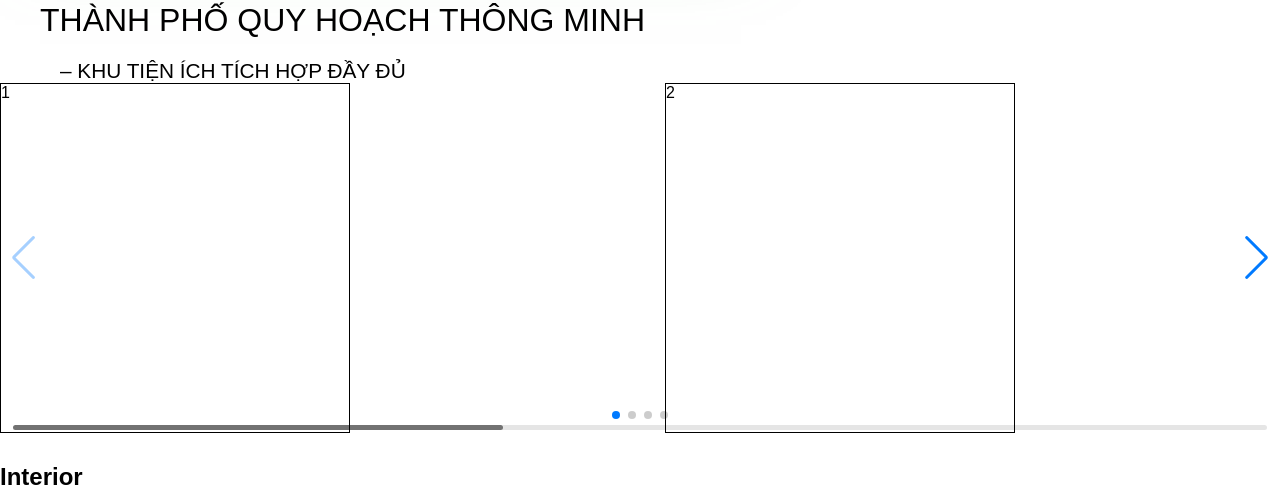
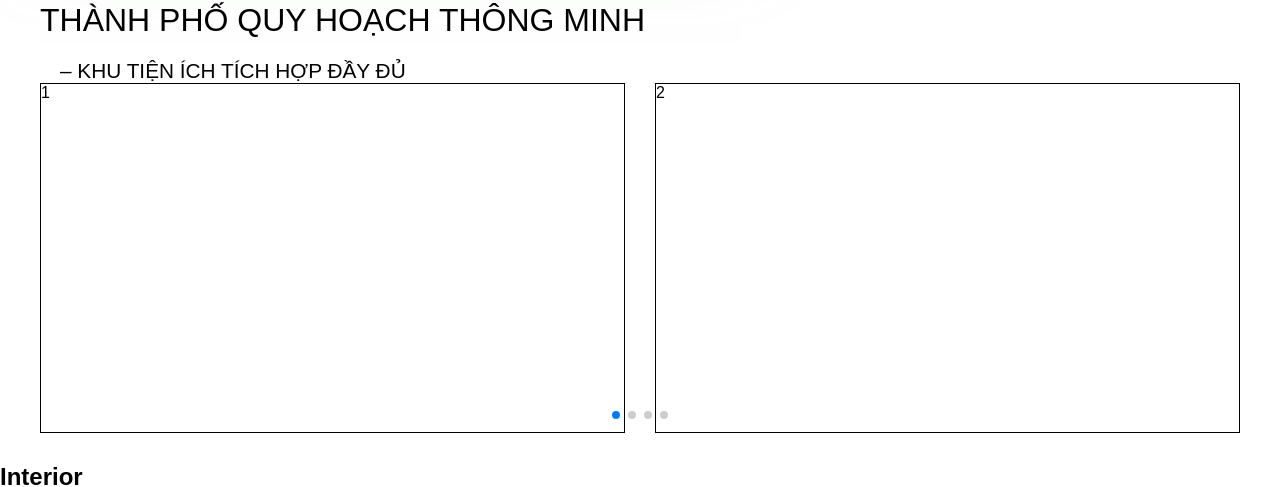
Before and after one commit to tuanpep/hasco-group, a React (Create React App) app: page / in a window 1280 px wide. Shown: the part 1922-2409 px from the top of the page. Built offline with nearby package versions, Linux system fonts and the light colour scheme.

Commit message:
update highlights component

```diff
--- a/src/components/Hightlights.tsx
+++ b/src/components/Hightlights.tsx
@@ -16,6 +16,10 @@ const HighlightsContainer = styled.div`
   color: #000;
   font-family: "Roboto Slab", sans-serif;
   padding-top: 50px;
+
+  .swiper-container {
+    max-width: 1200px;
+  }
 `;
 
 const HighLightContent = styled.div`
@@ -37,12 +41,8 @@ const HighLightContent = styled.div`
   }
 `;
 
-const SwiperContainer = styled.div`
+const HighLightItem = styled.div`
   width: 100%;
-`;
-
-const HighLightItem = styled.div`
-  width: 350px;
   height: 350px;
   border: 1px solid #000;
 `;
@@ -56,15 +56,13 @@ export function Highlights(props: IHighlightsProps) {
         <h4 className="sub-title">– Khu tiện ích tích hợp đầy đủ</h4>
       </HighLightContent>
 
-      <SwiperContainer>
       <Swiper
         // install Swiper modules
         modules={[Navigation, Pagination, Scrollbar, A11y]}
-          spaceBetween={50}
+        spaceBetween={30}
         slidesPerView={2}
-          navigation
         pagination={{ clickable: true }}
-          scrollbar={{ draggable: true }}
+        className="swiper-container"
       >
         {[1, 2, 3, 4, 5].map((item, index) => (
           <SwiperSlide>
@@ -72,7 +70,6 @@ export function Highlights(props: IHighlightsProps) {
           </SwiperSlide>
         ))}
       </Swiper>
-      </SwiperContainer>
     </HighlightsContainer>
   );
 }
```
Lines whose indentation alone changed are shown as unchanged.
